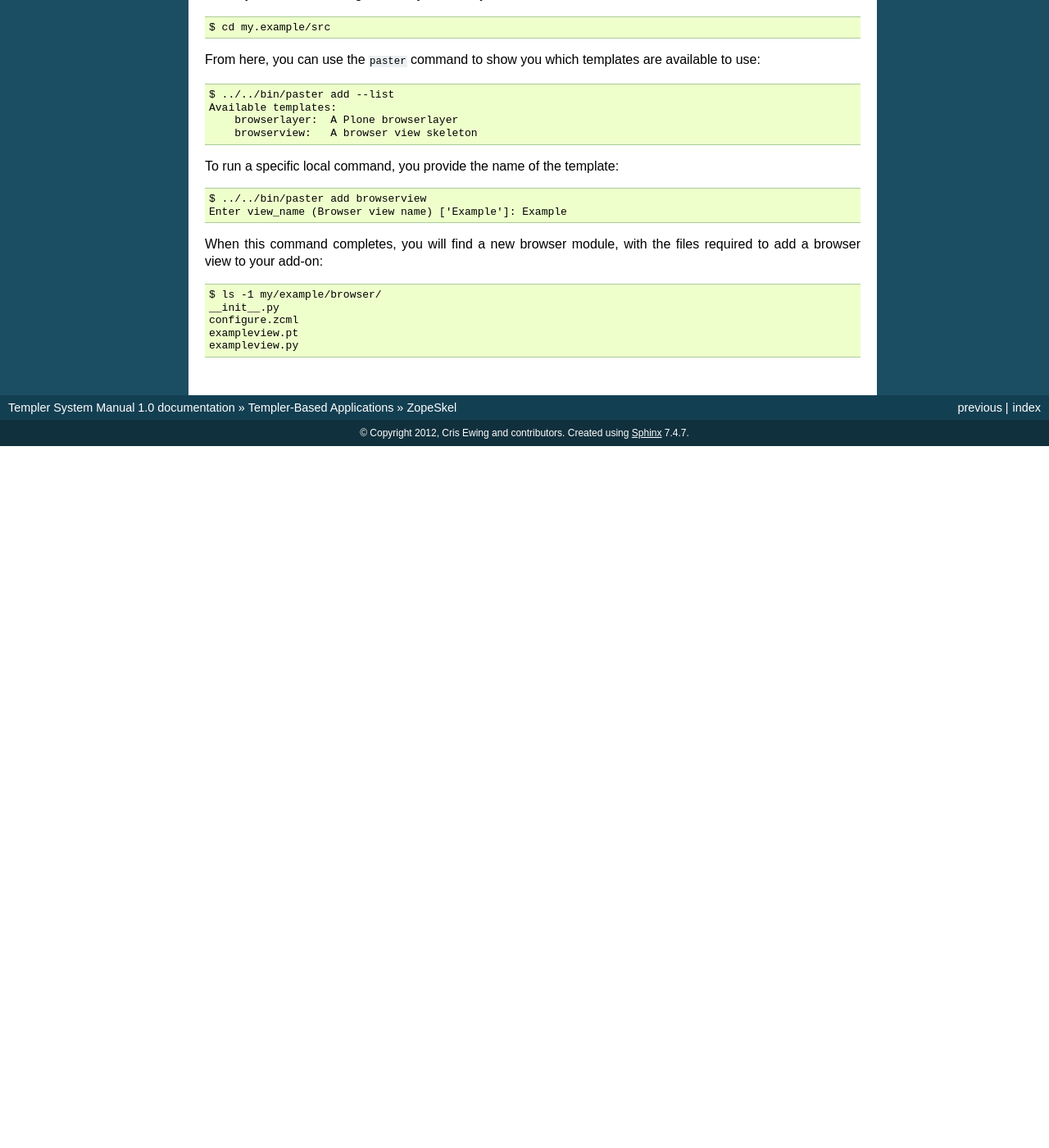
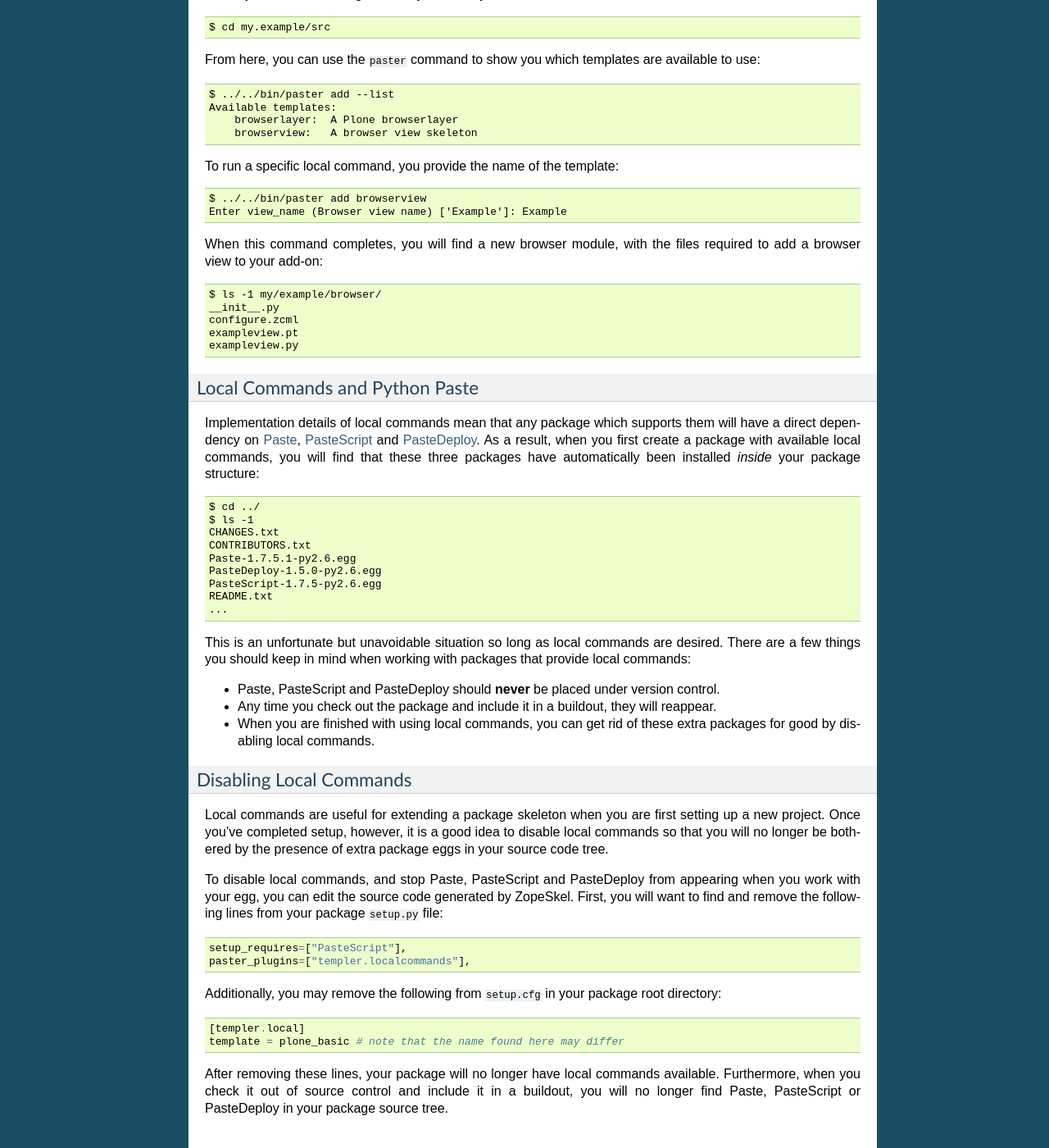
Before and after one commit to cewing/templer.manual, a Sphinx documentation site: the page built from source/applications/zopeskel.rst, in a window 1280 px wide and 1400 px high, scrolled down 2366 px. Shown: the whole window at 82% size. Built offline with Sphinx 7.4.7, drawn with Linux system fonts in a browser that asks for light colours; before the commit the page ends 2910 px from its top, so only the background shows below that; some of the changed text lies outside the part shown.

Commit message:
* update zopskel documentation to include more information about local commands and why paster shows up when you have them.

```diff
--- a/source/applications/zopeskel.rst
+++ b/source/applications/zopeskel.rst
@@ -164,5 +164,65 @@ files required to add a browser view to your add-on::
     exampleview.pt
     exampleview.py
 
+Local Commands and Python Paste
+-------------------------------
+
+Implementation details of local commands mean that any package which supports
+them will have a direct dependency on Paste_, PasteScript_ and PasteDeploy_.
+As a result, when you first create a package with available local commands,
+you will find that these three packages have automatically been installed
+*inside* your package structure::
+
+    $ cd ../
+    $ ls -1
+    CHANGES.txt
+    CONTRIBUTORS.txt
+    Paste-1.7.5.1-py2.6.egg
+    PasteDeploy-1.5.0-py2.6.egg
+    PasteScript-1.7.5-py2.6.egg
+    README.txt
+    ...
+
+This is an unfortunate but unavoidable situation so long as local commands are
+desired.  There are a few things you should keep in mind when working with
+packages that provide local commands:
+
+* Paste, PasteScript and PasteDeploy should **never** be placed under version
+  control.
+* Any time you check out the package and include it in a buildout, they will
+  reappear.
+* When you are finished with using local commands, you can get rid of these
+  extra packages for good by disabling local commands.
+
+Disabling Local Commands
+------------------------
+
+Local commands are useful for extending a package skeleton when you are first
+setting up a new project.  Once you've completed setup, however, it is a good
+idea to disable local commands so that you will no longer be bothered by the
+presence of extra package eggs in your source code tree.
+
+To disable local commands, and stop Paste, PasteScript and PasteDeploy from
+appearing when you work with your egg, you can edit the source code generated
+by ZopeSkel.  First, you will want to find and remove the following lines
+from your package ``setup.py`` file::
+
+    setup_requires=["PasteScript"],
+    paster_plugins=["templer.localcommands"],
+
+Additionally, you may remove the following from ``setup.cfg`` in your package
+root directory::
+
+    [templer.local]
+    template = plone_basic # note that the name found here may differ
+
+After removing these lines, your package will no longer have local commands
+available.  Furthermore, when you check it out of source control and include
+it in a buildout, you will no longer find Paste, PasteScript or PasteDeploy in
+your package source tree.
+
 .. _Zope: http://www.zope.org/
 .. _Plone: http://www.plone.org/
+.. _Paste: http://pythonpaste.org/
+.. _PasteScript: http://pythonpaste.org/script/
+.. _PasteDeploy: http://pythonpaste.org/deploy/
```
